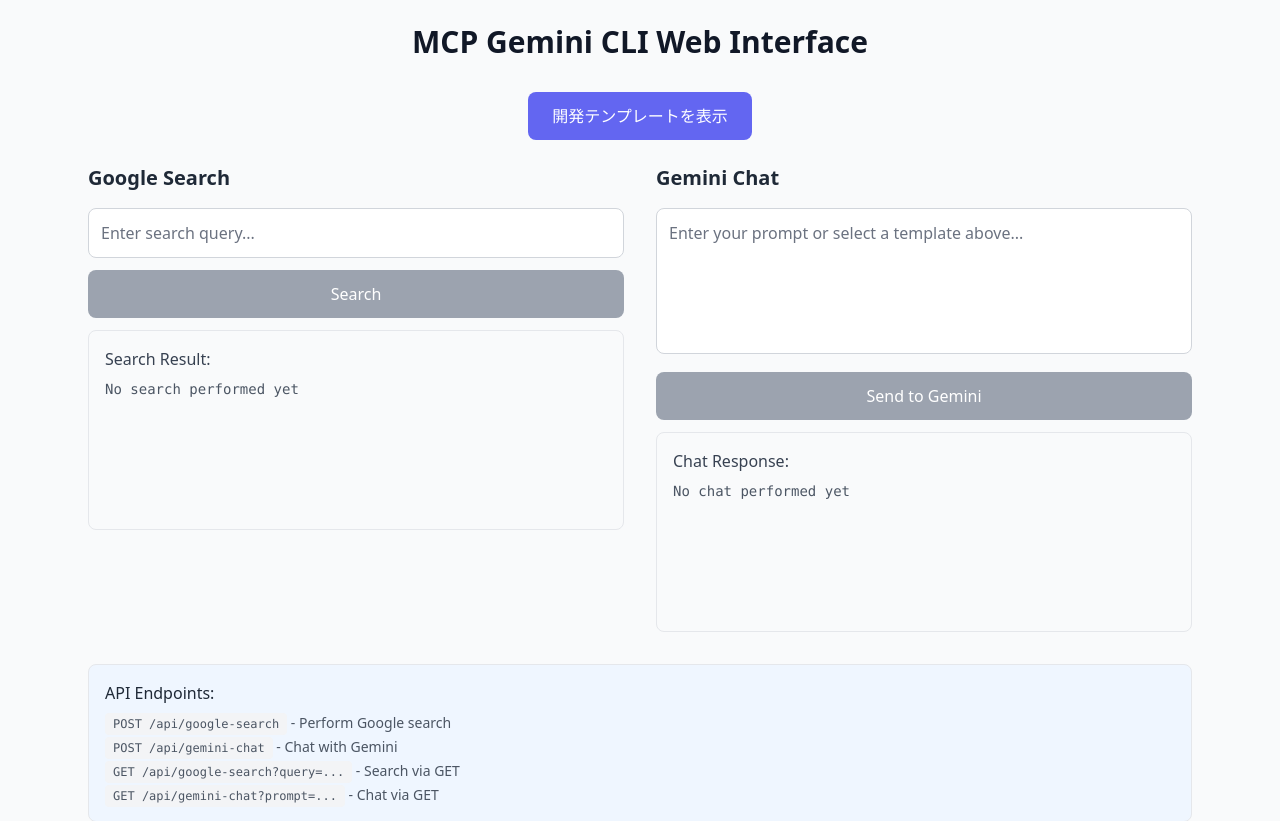
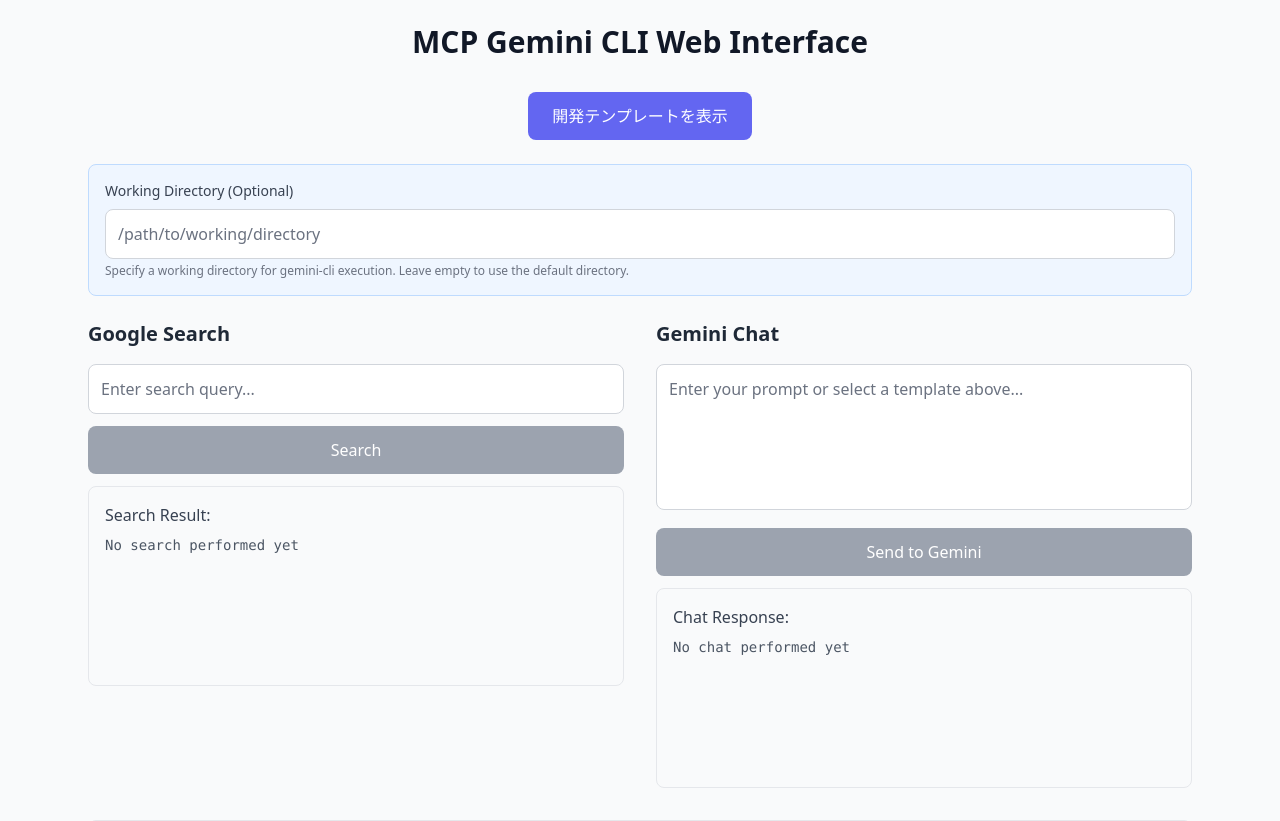
Before and after one commit to nobu007/mcp-gemini-cli, a Next.js app: page / in a window 1280 px wide. Shown: the top 821 px of the page. Built offline with nearby package versions, Linux system fonts and the light colour scheme.

Commit message:
docs: add workingDirectory option to request schemas and UI for gemini-cli

```diff
--- a/app/api/gemini-chat/route.ts
+++ b/app/api/gemini-chat/route.ts
@@ -7,6 +7,7 @@
   sandbox: z.boolean().optional(),
   yolo: z.boolean().optional(),
   model: z.string().optional(),
+  workingDirectory: z.string().optional(),
 });
 
 export async function POST(request: NextRequest) {
@@ -18,6 +19,7 @@
       sandbox: validatedData.sandbox,
       yolo: validatedData.yolo,
       model: validatedData.model,
+      workingDirectory: validatedData.workingDirectory,
     });
 
     return NextResponse.json(result);
@@ -59,6 +61,7 @@
       sandbox: searchParams.get("sandbox") === "true",
       yolo: searchParams.get("yolo") === "true",
       model: searchParams.get("model") || undefined,
+      workingDirectory: searchParams.get("workingDirectory") || undefined,
     });
 
     return NextResponse.json(result);
--- a/app/api/google-search/route.ts
+++ b/app/api/google-search/route.ts
@@ -9,6 +9,7 @@
   sandbox: z.boolean().optional(),
   yolo: z.boolean().optional(),
   model: z.string().optional(),
+  workingDirectory: z.string().optional(),
 });
 
 export async function POST(request: NextRequest) {
@@ -22,6 +23,7 @@
       sandbox: validatedData.sandbox,
       yolo: validatedData.yolo,
       model: validatedData.model,
+      workingDirectory: validatedData.workingDirectory,
     });
 
     return NextResponse.json(result);
@@ -67,6 +69,7 @@
       sandbox: searchParams.get("sandbox") === "true",
       yolo: searchParams.get("yolo") === "true",
       model: searchParams.get("model") || undefined,
+      workingDirectory: searchParams.get("workingDirectory") || undefined,
     });
 
     return NextResponse.json(result);
--- a/app/page.tsx
+++ b/app/page.tsx
@@ -10,6 +10,7 @@
   const [chatResult, setChatResult] = useState("");
   const [loading, setLoading] = useState(false);
   const [showTemplates, setShowTemplates] = useState(false);
+  const [workingDirectory, setWorkingDirectory] = useState("");
 
   const handleSearch = async () => {
     if (!searchQuery.trim()) return;
@@ -23,6 +24,7 @@
           query: searchQuery,
           yolo: true,
           limit: 5,
+          ...(workingDirectory && { workingDirectory }),
         }),
       });
 
@@ -50,6 +52,7 @@
         body: JSON.stringify({
           prompt: chatPrompt,
           yolo: true,
+          ...(workingDirectory && { workingDirectory }),
         }),
       });
 
@@ -94,6 +97,25 @@
           <TemplateSelector onTemplateSelect={handleTemplateSelect} />
         </div>
       )}
+
+      {/* Working Directory Section */}
+      <div className="mb-6 p-4 bg-blue-50 dark:bg-blue-900/20 rounded-lg border border-blue-200 dark:border-blue-800">
+        <label htmlFor="workingDirectory" className="block text-sm font-medium text-gray-700 dark:text-gray-300 mb-2">
+          Working Directory (Optional)
+        </label>
+        <input
+          id="workingDirectory"
+          type="text"
+          value={workingDirectory}
+          onChange={(e) => setWorkingDirectory(e.target.value)}
+          placeholder="/path/to/working/directory"
+          className="w-full p-3 border border-gray-300 dark:border-gray-600 rounded-lg focus:ring-2 focus:ring-blue-500 focus:border-transparent bg-white dark:bg-gray-700 text-gray-900 dark:text-gray-100 placeholder-gray-500 dark:placeholder-gray-400"
+        />
+        <p className="mt-1 text-xs text-gray-500 dark:text-gray-400">
+          Specify a working directory for gemini-cli execution. Leave empty to
+          use the default directory.
+        </p>
+      </div>
 
       <div className="grid md:grid-cols-2 gap-8">
         {/* Google Search Section */}
--- a/lib/gemini-api.ts
+++ b/lib/gemini-api.ts
@@ -15,6 +15,7 @@
     sandbox?: boolean;
     yolo?: boolean;
     model?: string;
+    workingDirectory?: string;
   } = {},
 ) {
   try {
@@ -53,6 +54,7 @@
     sandbox?: boolean;
     yolo?: boolean;
     model?: string;
+    workingDirectory?: string;
   } = {},
 ) {
   try {
```
